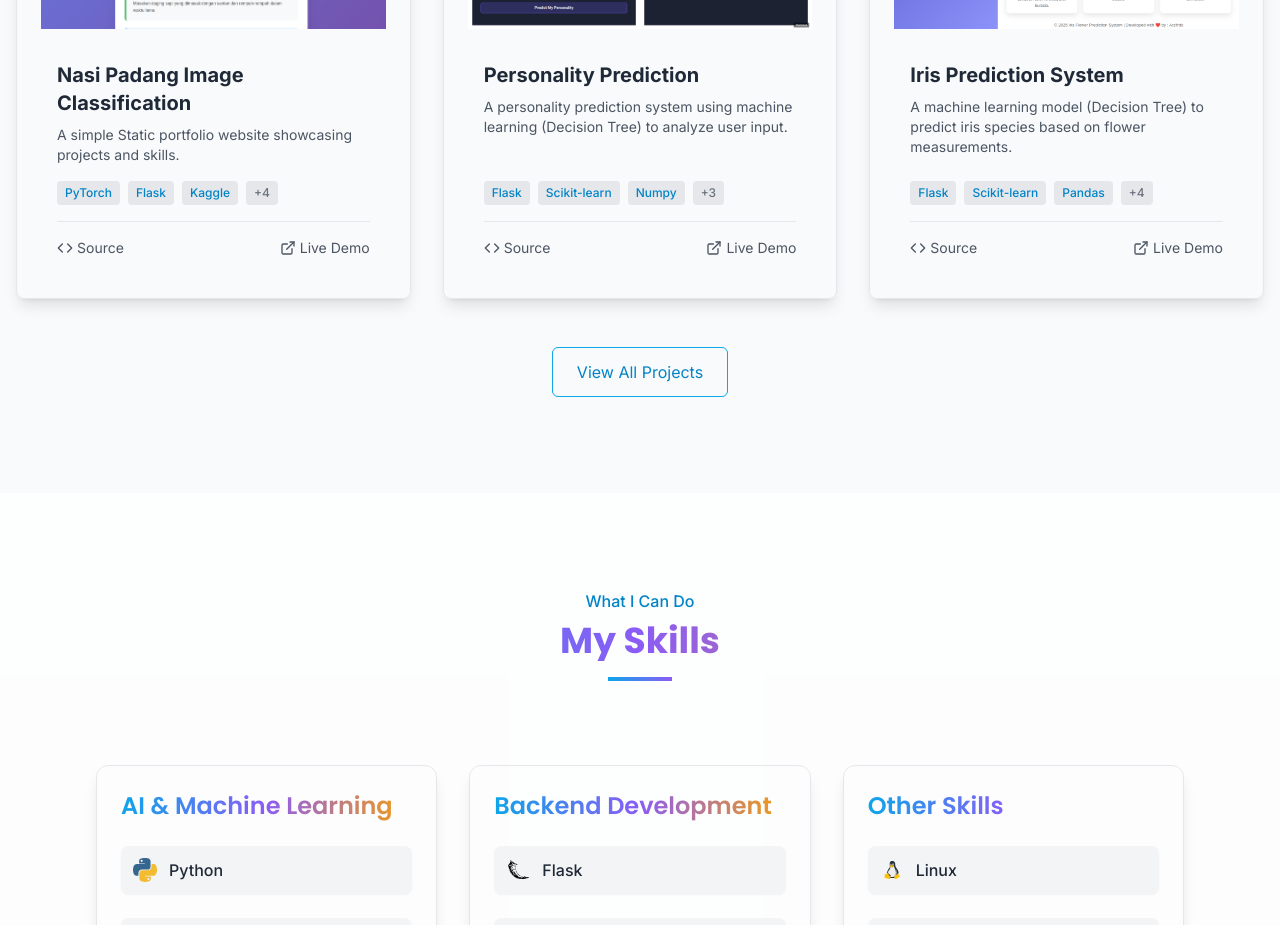
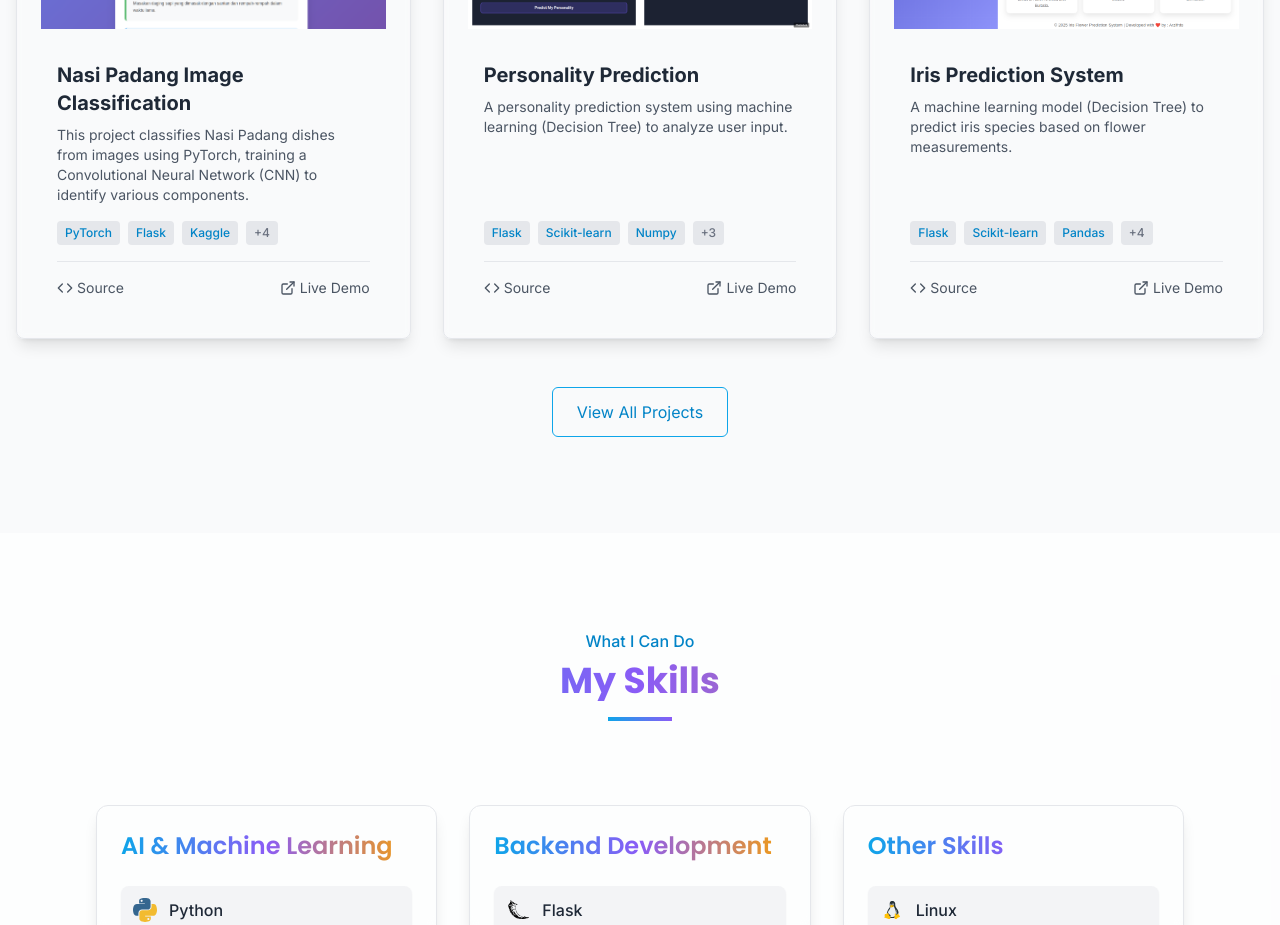
Before and after one commit to ArizalMuluk/react_WebPortofolio, a React (Vite) app: page / in a window 1280 px wide. Shown: the part 2120-3045 px from the top of the page. Built offline with nearby package versions, Linux system fonts and the light colour scheme.

Commit message:
Update Projects.tsx

```diff
--- a/src/components/Projects.tsx
+++ b/src/components/Projects.tsx
@@ -37,7 +37,7 @@ const Projects = () => {
     {
       id: 1,
       title: 'Nasi Padang Image Classification',
-      description: 'A simple Static portfolio website showcasing projects and skills.',
+      description: 'This project classifies Nasi Padang dishes from images using PyTorch, training a Convolutional Neural Network (CNN) to identify various components.',
       image: projectImage1,
       tags: ['PyTorch', 'Flask', 'Kaggle', 'Scikit-learn', 'HTML5', 'CSS3', 'JavaScript'],
       category:'Image Classification',
```
